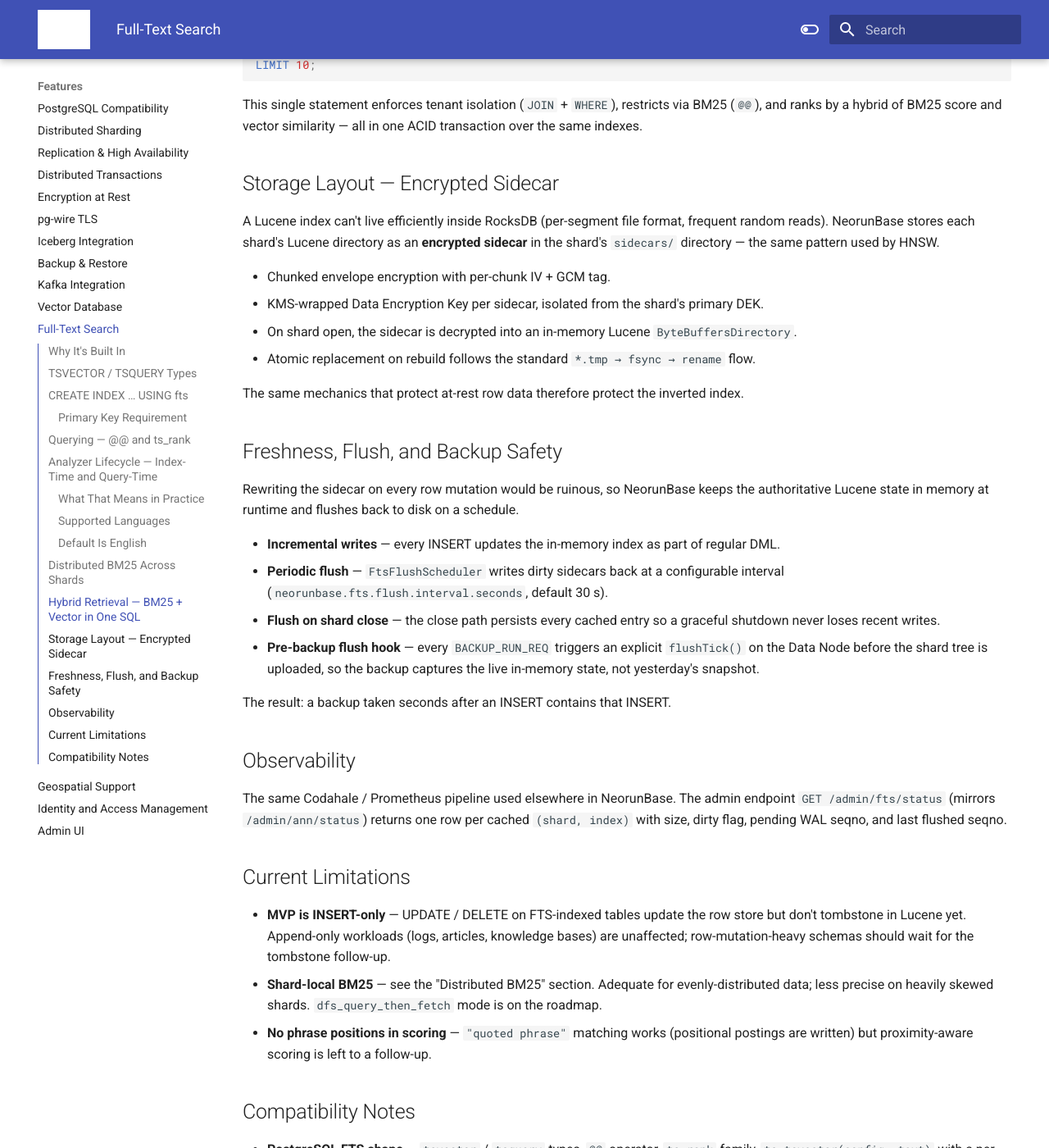
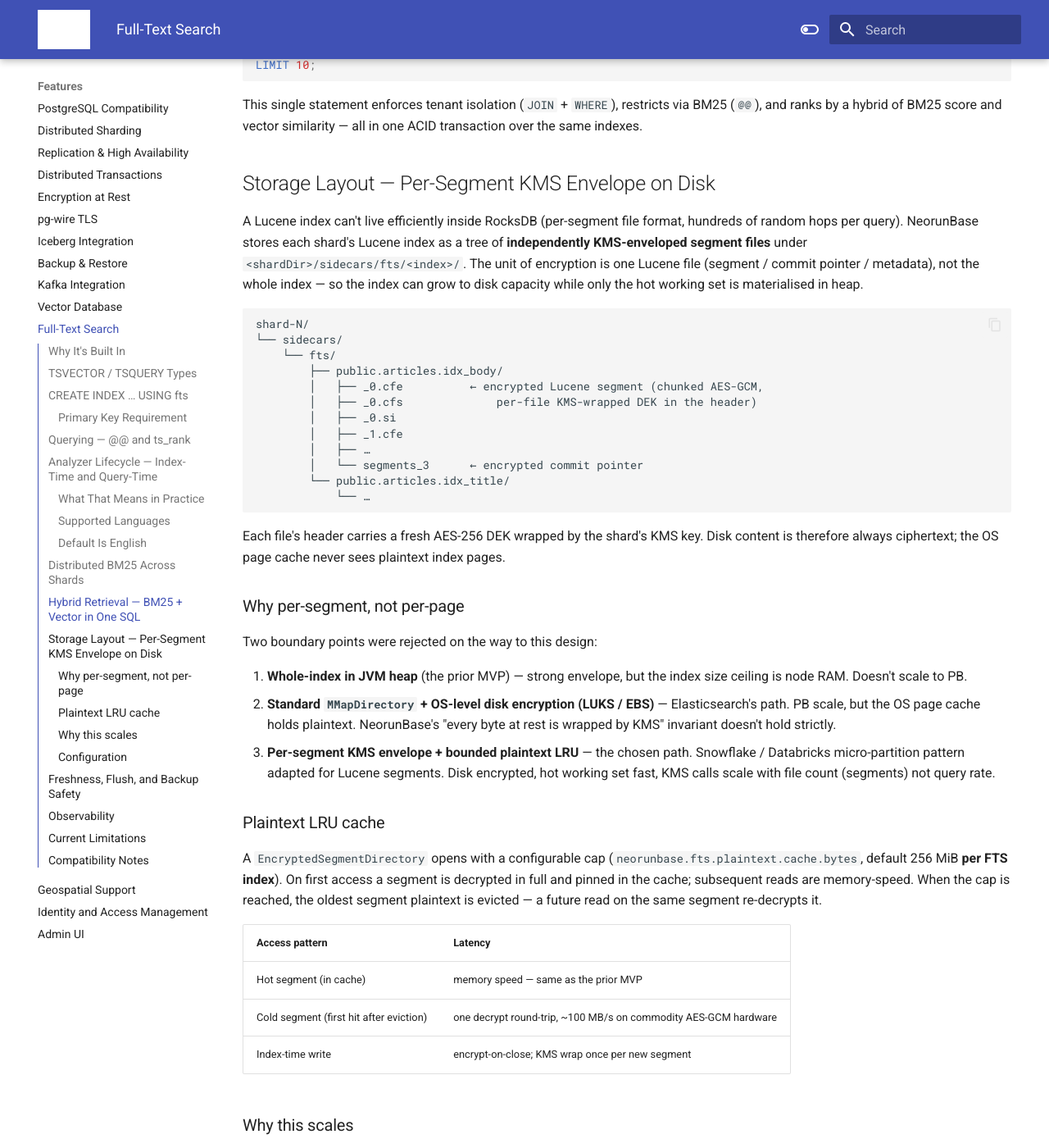
Before and after one commit to cloudcheflabs/neorunbase-docs, an MkDocs documentation site: the page built from docs/features/full-text-search.md, in a window 1280 px wide and 1400 px high, scrolled down 4864 px. Shown: the whole window at 82% size. Built offline with MkDocs 1.6.1 and Material for MkDocs 9.7.7, drawn with Linux system fonts in a browser that asks for light colours; the version menu is left out; some of the changed text lies outside the part shown; grey boxes are pictures that could not be loaded.

Commit message:
docs updated.

````diff
--- a/docs/features/full-text-search.md
+++ b/docs/features/full-text-search.md
@@ -185,27 +185,80 @@
 
 This single statement enforces tenant isolation (`JOIN` + `WHERE`), restricts via BM25 (`@@`), and ranks by a hybrid of BM25 score and vector similarity — all in one ACID transaction over the same indexes.
 
-## Storage Layout — Encrypted Sidecar
+## Storage Layout — Per-Segment KMS Envelope on Disk
 
-A Lucene index can't live efficiently inside RocksDB (per-segment file format, frequent random reads). NeorunBase stores each shard's Lucene directory as an **encrypted sidecar** in the shard's `sidecars/` directory — the same pattern used by HNSW.
+A Lucene index can't live efficiently inside RocksDB (per-segment file format, hundreds of random hops per query). NeorunBase stores each shard's Lucene index as a tree of **independently KMS-enveloped segment files** under `<shardDir>/sidecars/fts/<index>/`. The unit of encryption is one Lucene file (segment / commit pointer / metadata), not the whole index — so the index can grow to disk capacity while only the hot working set is materialised in heap.
 
-- Chunked envelope encryption with per-chunk IV + GCM tag.
-- KMS-wrapped Data Encryption Key per sidecar, isolated from the shard's primary DEK.
-- On shard open, the sidecar is decrypted into an in-memory Lucene `ByteBuffersDirectory`.
-- Atomic replacement on rebuild follows the standard `*.tmp → fsync → rename` flow.
+```
+shard-N/
+└── sidecars/
+    └── fts/
+        ├── public.articles.idx_body/
+        │   ├── _0.cfe          ← encrypted Lucene segment (chunked AES-GCM,
+        │   ├── _0.cfs              per-file KMS-wrapped DEK in the header)
+        │   ├── _0.si
+        │   ├── _1.cfe
+        │   ├── …
+        │   └── segments_3      ← encrypted commit pointer
+        └── public.articles.idx_title/
+            └── …
+```
 
-The same mechanics that protect at-rest row data therefore protect the inverted index.
+Each file's header carries a fresh AES-256 DEK wrapped by the shard's KMS key. Disk content is therefore always ciphertext; the OS page cache never sees plaintext index pages.
+
+### Why per-segment, not per-page
+
+Two boundary points were rejected on the way to this design:
+
+1. **Whole-index in JVM heap** (the prior MVP) — strong envelope, but the index size ceiling is node RAM. Doesn't scale to PB.
+2. **Standard `MMapDirectory` + OS-level disk encryption (LUKS / EBS)** — Elasticsearch's path. PB scale, but the OS page cache holds plaintext. NeorunBase's "every byte at rest is wrapped by KMS" invariant doesn't hold strictly.
+3. **Per-segment KMS envelope + bounded plaintext LRU** — the chosen path. Snowflake / Databricks micro-partition pattern adapted for Lucene segments. Disk encrypted, hot working set fast, KMS calls scale with file count (segments) not query rate.
+
+### Plaintext LRU cache
+
+A `EncryptedSegmentDirectory` opens with a configurable cap (`neorunbase.fts.plaintext.cache.bytes`, default 256 MiB **per FTS index**). On first access a segment is decrypted in full and pinned in the cache; subsequent reads are memory-speed. When the cap is reached, the oldest segment plaintext is evicted — a future read on the same segment re-decrypts it.
+
+| Access pattern | Latency |
+|---|---|
+| Hot segment (in cache) | memory speed — same as the prior MVP |
+| Cold segment (first hit after eviction) | one decrypt round-trip, ~100 MB/s on commodity AES-GCM hardware |
+| Index-time write | encrypt-on-close; KMS wrap once per new segment |
+
+### Why this scales
+
+KMS interactions are bounded by **file count**, not query rate:
+
+- Segment write: 1 KMS `wrapDek` call.
+- Segment first read: 1 KMS `unwrapDek` call.
+- Subsequent reads of the same segment: 0 KMS calls (plaintext cached).
+- Page faults inside a hot segment: 0 KMS calls.
+
+A 1 TB index with ~10 000 segments produces ~10 000 KMS wrap calls over the lifetime of the index. That's noise compared to the per-INSERT row-encryption traffic the cluster already handles.
+
+### Configuration
+
+```
+# Per-FTS-index plaintext cache cap. Hot working set fits in RAM, cold
+# segments stay encrypted on disk and decrypt on demand.
+neorunbase.fts.plaintext.cache.bytes=268435456    # 256 MiB
+
+# AES-GCM chunk size inside each encrypted segment file. Larger chunks
+# reduce per-tag overhead; smaller chunks cap the per-decrypt memory window.
+neorunbase.fts.chunk.size.bytes=1048576           # 1 MiB
+
+# Reserved for the rare case an operator wants the prior all-in-heap path.
+# Default `encrypted_disk` is what production should use.
+neorunbase.fts.storage.default=encrypted_disk
+```
 
 ## Freshness, Flush, and Backup Safety
 
-Rewriting the sidecar on every row mutation would be ruinous, so NeorunBase keeps the authoritative Lucene state in memory at runtime and flushes back to disk on a schedule.
+The encrypted-disk model removes the prior in-memory authoritative state — Lucene segments hit disk on every commit, already encrypted. There is no "dirty in-heap" window to flush.
 
-- **Incremental writes** — every INSERT updates the in-memory index as part of regular DML.
-- **Periodic flush** — `FtsFlushScheduler` writes dirty sidecars back at a configurable interval (`neorunbase.fts.flush.interval.seconds`, default 30 s).
-- **Flush on shard close** — the close path persists every cached entry so a graceful shutdown never loses recent writes.
-- **Pre-backup flush hook** — every `BACKUP_RUN_REQ` triggers an explicit `flushTick()` on the Data Node before the shard tree is uploaded, so the backup captures the live in-memory state, not yesterday's snapshot.
-
-The result: a backup taken seconds after an INSERT contains that INSERT.
+- **Incremental writes** — every INSERT goes through `IndexWriter.addDocument`. Lucene's standard segment lifecycle picks them up; small flushes happen automatically as the in-progress segment fills.
+- **Periodic commit** — `FtsFlushScheduler` issues a Lucene `commit()` at a configurable interval (`neorunbase.fts.flush.interval.seconds`, default 30 s) so a search opened by a fresh DirectoryReader picks up recently-inserted docs.
+- **Commit on shard close** — the close path commits any pending writes so a graceful shutdown never loses uncommitted documents.
+- **Backup safety** — encrypted segment files on disk are the canonical state. Backups copy them as-is; no re-encrypt step. A backup taken seconds after an INSERT contains that INSERT once the next commit fires (worst case 30 s).
 
 ## Observability
 
````
Also changed, not shown: site/features/full-text-search/index.html, site/search/search_index.json.
